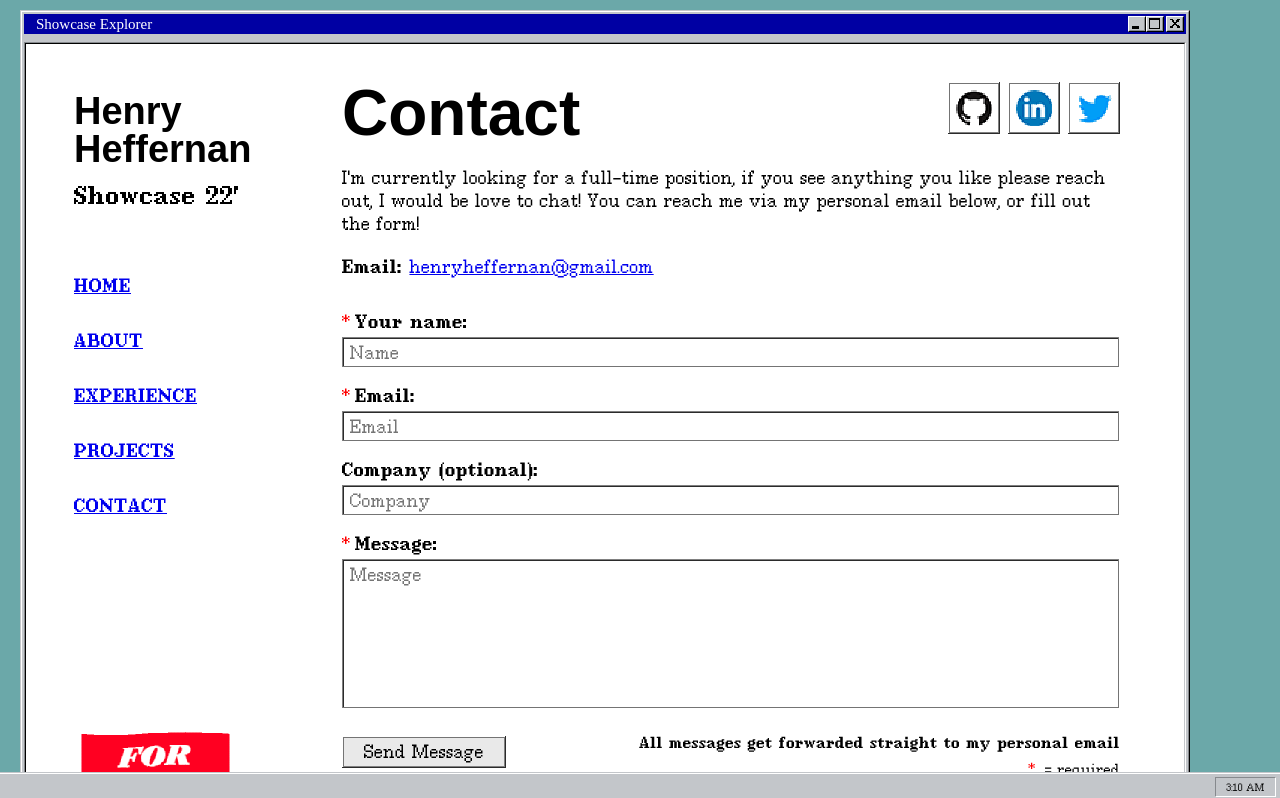
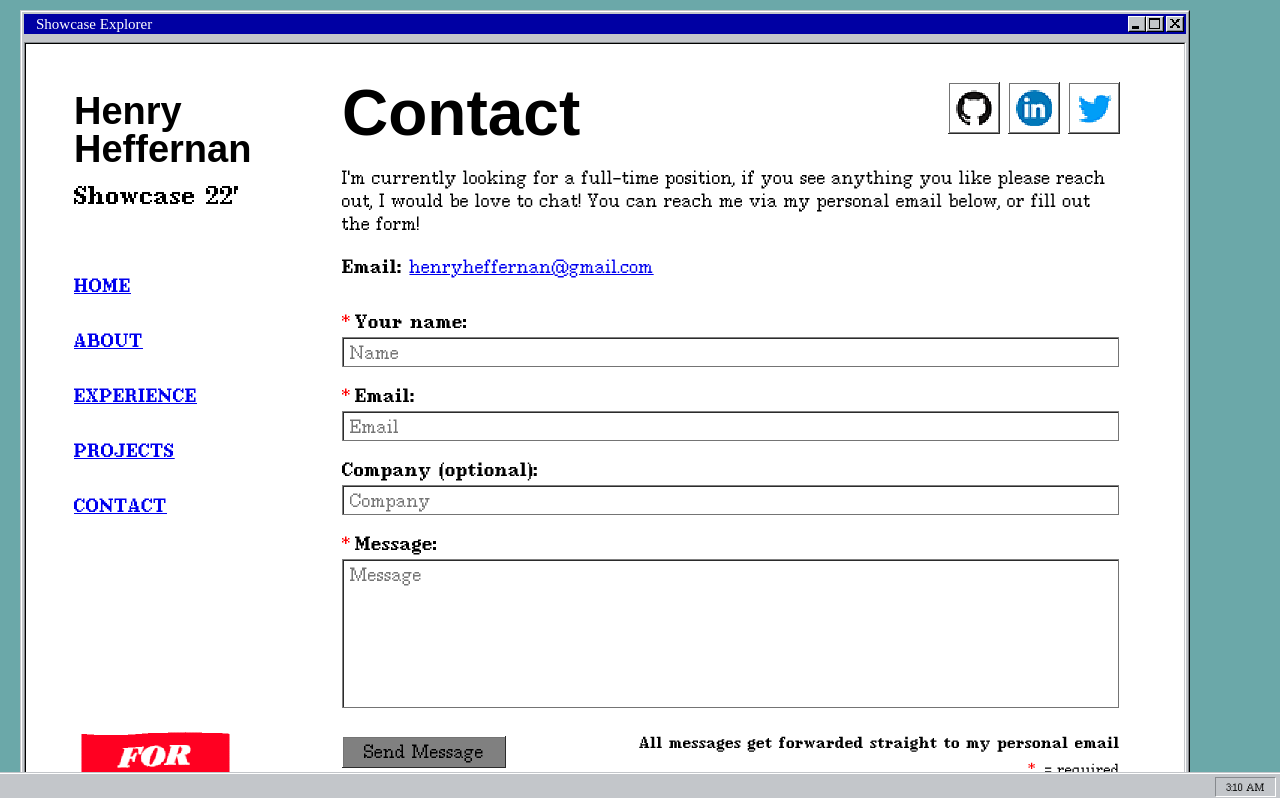
Before and after one commit to muBlRon/portfolio-inner-site, a React (Create React App) app: page /contact in a window 1280 px wide. Shown: the top 798 px of the page. Built offline with nearby package versions, Linux system fonts and the light colour scheme; a web font is replaced by a local one.

Commit message:
fixed button

```diff
--- a/src/components/site/Contact.tsx
+++ b/src/components/site/Contact.tsx
@@ -198,7 +198,7 @@ const Contact: React.FC<ContactProps> = (props) => {
                             className="site-button"
                             style={styles.button}
                             type="submit"
-                            // disabled={!isFormValid || isLoading}
+                            disabled={!isFormValid || isLoading}
                             onMouseDown={handleSubmit}
                         >
                             {!isLoading ? (
```
